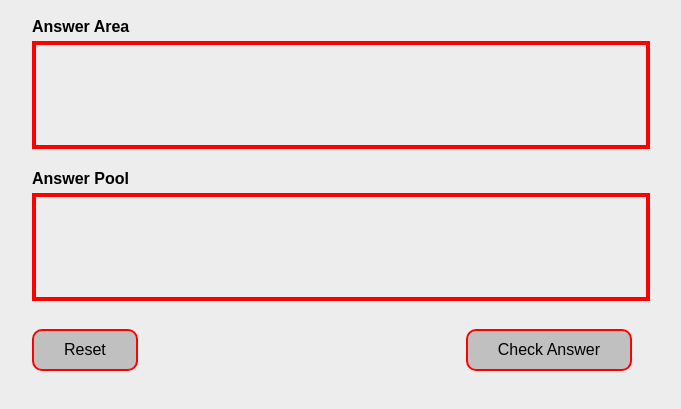
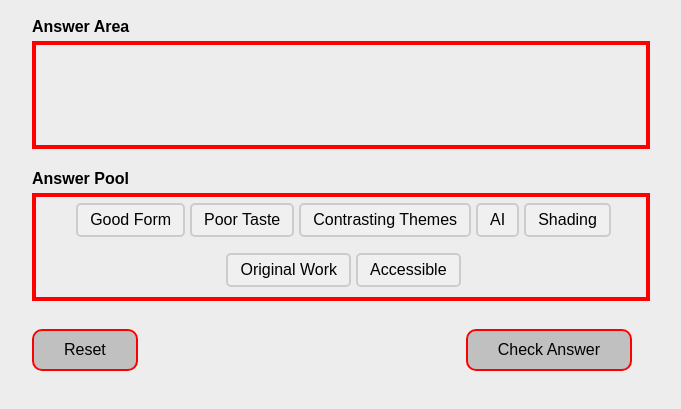
Before and after one commit to AnthonyMartinez-PSU/MartProject2, a website: page index.html in a window 1280 px wide. Shown: the part 281-690 px from the top of the page, without its empty margins (308-989 px from the left). Drawn offline with Linux system fonts and the light colour scheme.

Commit message:
Update index.html

```diff
--- a/index.html
+++ b/index.html
@@ -66,6 +66,23 @@
       cursor: pointer;
       font-size: 16px;
     }
+    .tag {
+      padding: 6px 12px;
+      background-color: #f0f0f0;
+      color: #000;
+      border: 2px solid #ccc;
+      border-radius: 5px;
+      margin-right: 5px;
+      margin-bottom: 5px;
+      cursor: pointer;
+      display: inline-block;
+    }
+    .answer-pool {
+      display: flex;
+      flex-wrap: wrap;
+      justify-content: center;
+      align-items: center;
+    }
   </style>
 </head>
 <body>
@@ -81,6 +98,13 @@
     </div>
     <h4 class="answer-heading">Answer Pool</h4>
     <div class="answer-pool" id="answerPool">
+      <span class="tag">Good Form</span>
+      <span class="tag">Poor Taste</span>
+      <span class="tag">Contrasting Themes</span>
+      <span class="tag">AI</span>
+      <span class="tag">Shading</span>
+      <span class="tag">Original Work</span>
+      <span class="tag">Accessible</span>
     </div>
     <div class="button-container">
       <button class="button" id="resetButton">Reset</button>
```
